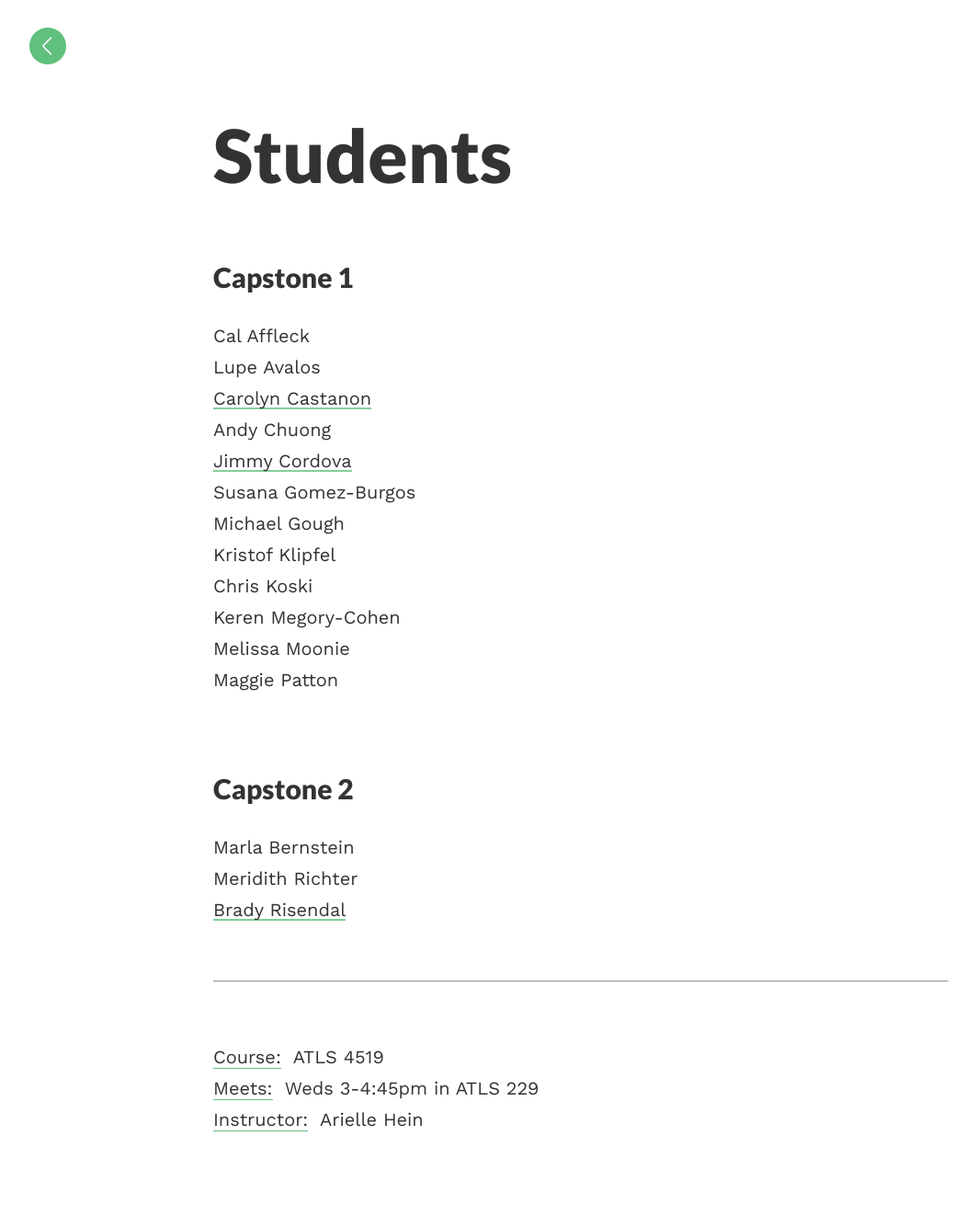
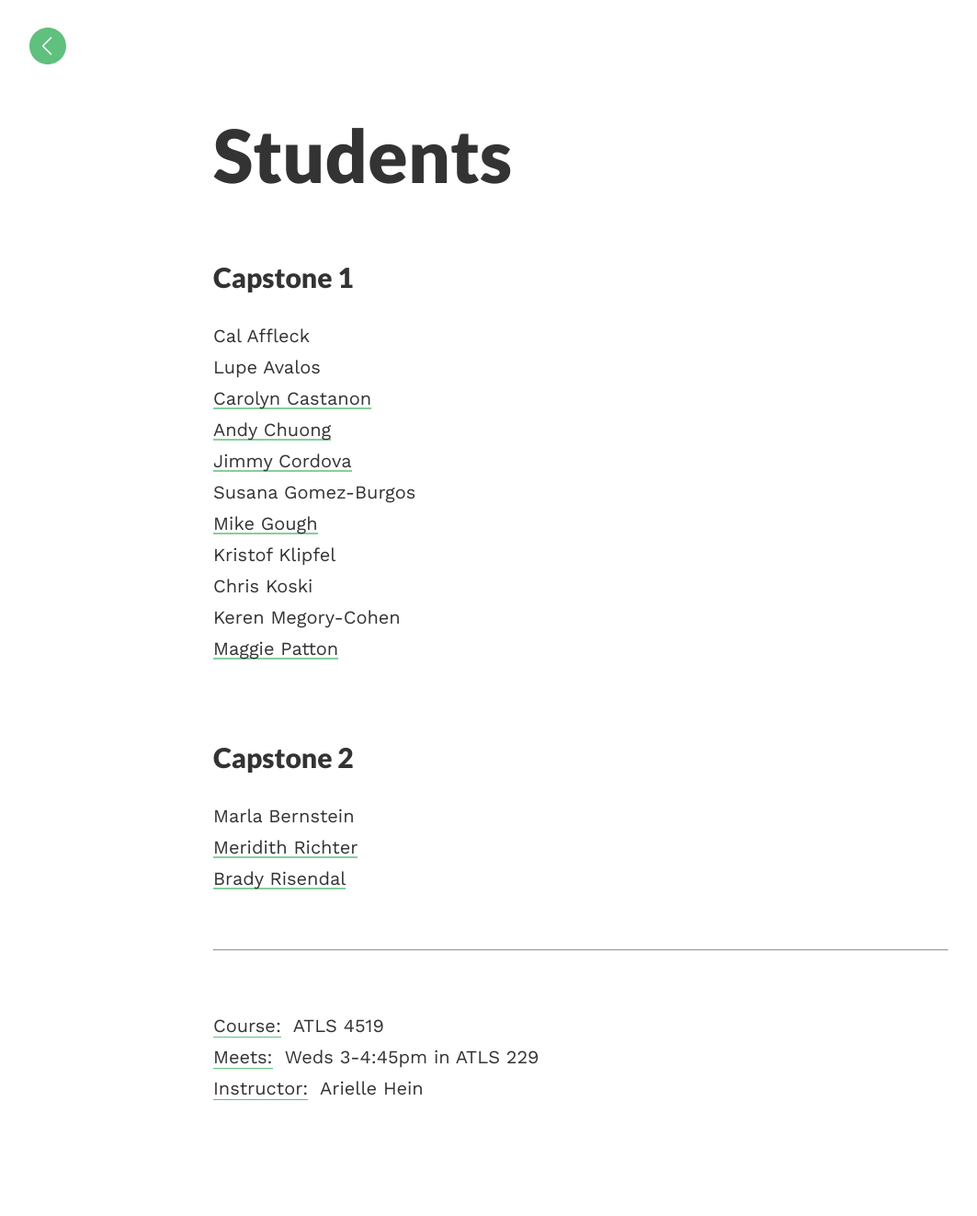
Before and after one commit to coloringchaos/capstone-s17, a Jekyll site: the page built from _posts/2016-09-07-students.md, in a window 1280 px wide. Shown: the whole page at 92% size, without its empty margins (8-1071 px from the left). Built offline with Jekyll 4.4.1, drawn with Linux system fonts in a browser that asks for light colours; after the commit the page ends 1288 px from its top, so only the background shows below that.

Commit message:
adding student links

```diff
--- a/_posts/2016-09-07-students.md
+++ b/_posts/2016-09-07-students.md
@@ -9,20 +9,19 @@ permalink: "/students"
 Cal Affleck<br>
 Lupe Avalos<br>
 [Carolyn Castanon](https://carolyncastanon.wordpress.com/)<br>
-Andy Chuong<br>
+[Andy Chuong](https://chuongtam.wordpress.com/category/capstone/)<br>
 [Jimmy Cordova](https://jimmycordovatam.wordpress.com/category/capstone-spring-17/)<br>
 Susana Gomez-Burgos<br>
-Michael Gough<br>
+[Mike Gough](https://zimbabwe2017.wordpress.com/)<br>
 Kristof Klipfel<br>
 Chris Koski<br>
 Keren Megory-Cohen<br>
-Melissa Moonie<br>
-Maggie Patton<br>
+[Maggie Patton](https://littleformulations.wordpress.com/capstone/)<br>
 
 <br>
 
 ## Capstone 2
 
 Marla Bernstein<br>
-Meridith Richter<br>
+[Meridith Richter](https://m3ridith.wordpress.com/)<br>
 [Brady Risendal](https://bradycapstoneblog.wordpress.com/)<br>
```
Also changed, not shown: 2 other files.
